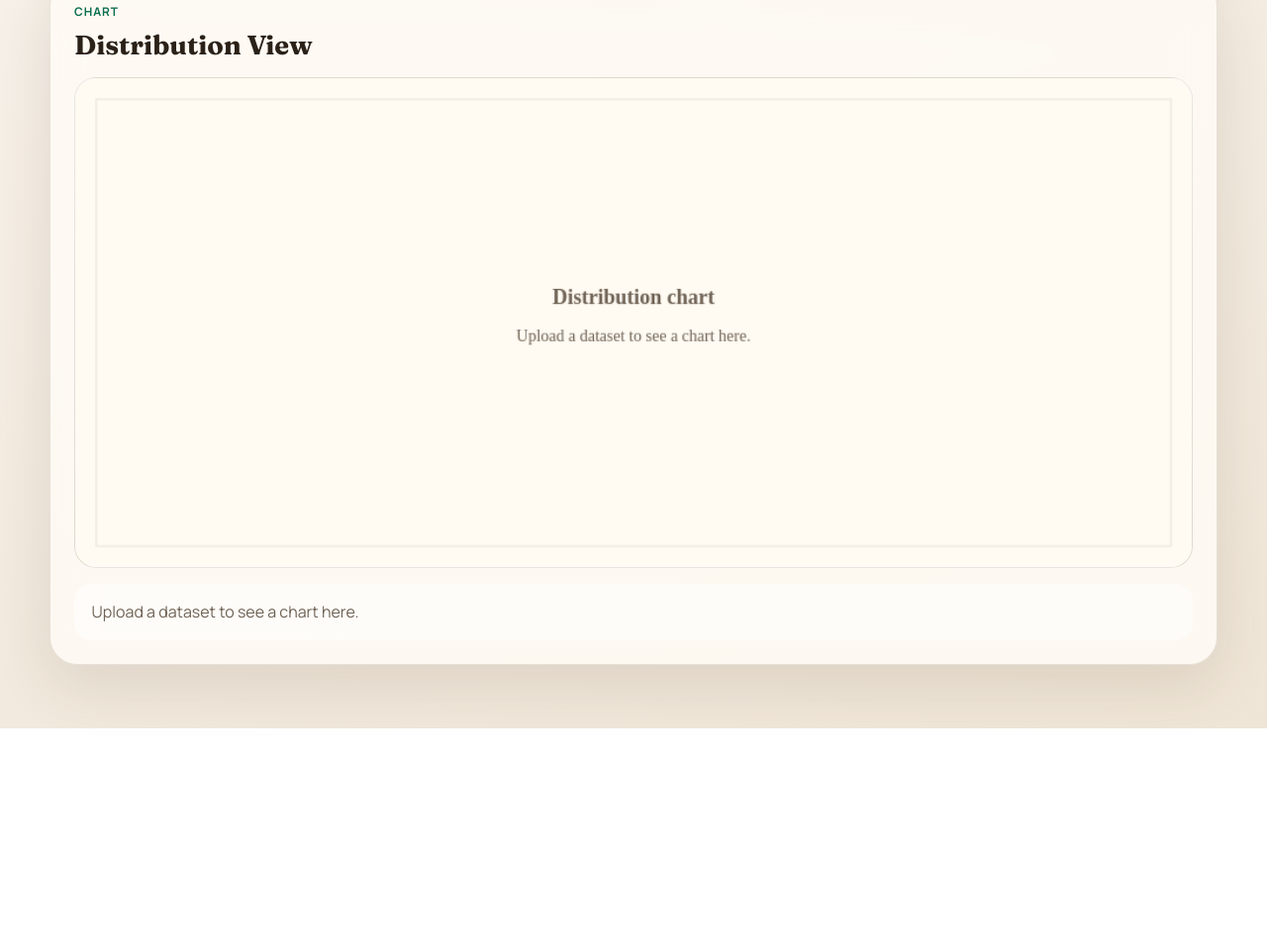
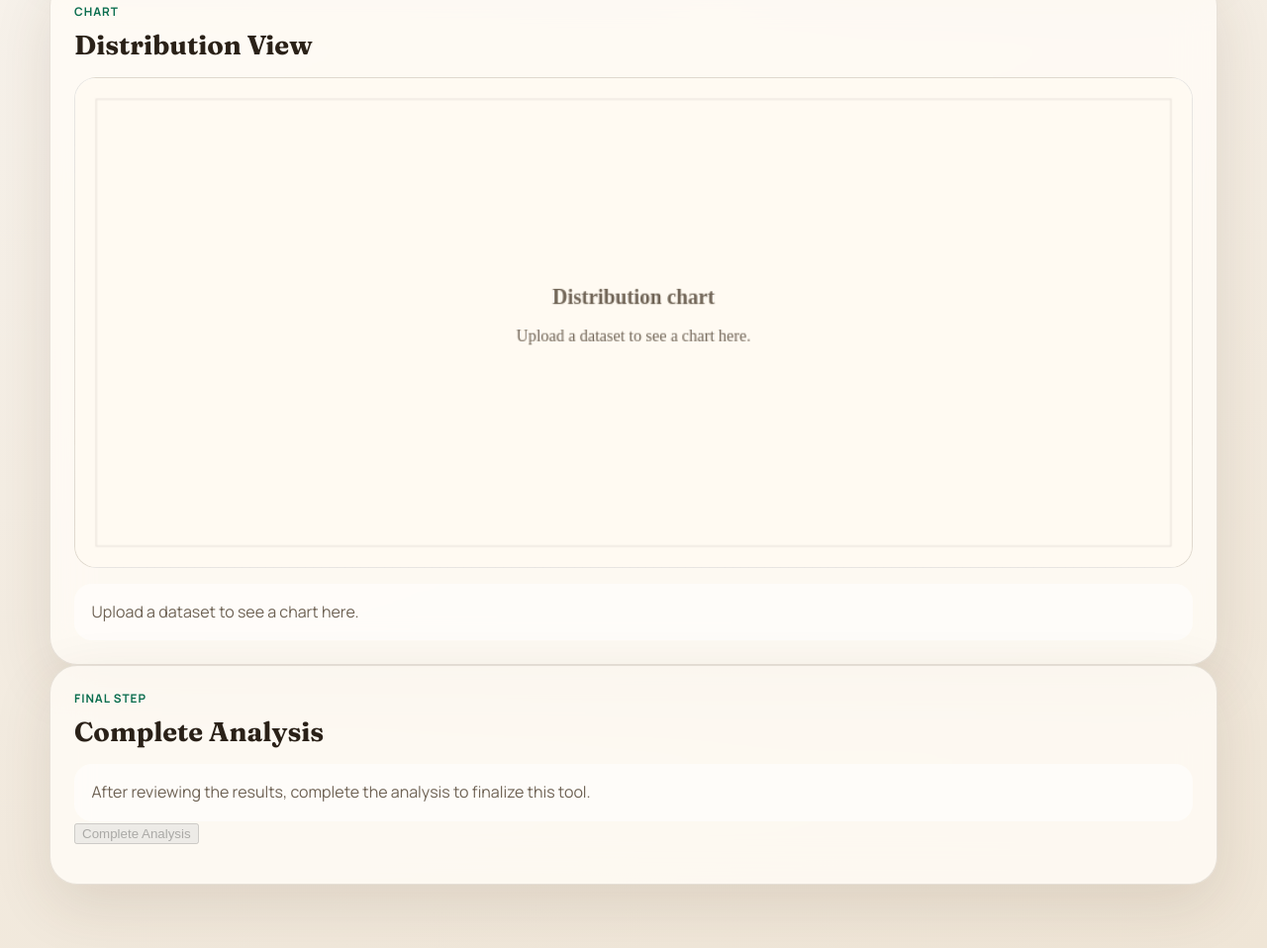
Before and after one commit to JRW0116/Descriptive-Statistics, a plain HTML site: page index.html in a window 1280 px wide. Shown: the part 1436-2394 px from the top of the page at 99% size. Before the commit the page ends 2172 px from the top, so only its background shows below. Drawn offline with Linux system fonts and the light colour scheme.

Commit message:
Add descriptive statistics completion step

```diff
--- a/index.html
+++ b/index.html
@@ -121,6 +121,18 @@
         Upload a dataset and select a numeric column to visualize its distribution.
       </p>
     </section>
+    <section class="panel completion-panel" aria-labelledby="completionHeading">
+      <div>
+        <p class="panel-kicker">Final Step</p>
+        <h2 id="completionHeading">Complete Analysis</h2>
+        <p class="message-box">After reviewing the results, complete the analysis to finalize this tool.</p>
+      </div>
+      <div class="completion-actions">
+        <button id="completeAnalysis" class="complete-button" type="button" disabled>Complete Analysis</button>
+        <p id="completionStatus" class="completion-status" aria-live="polite"></p>
+      </div>
+    </section>
+
   </main>
 
   <script src="app.js"></script>
```
